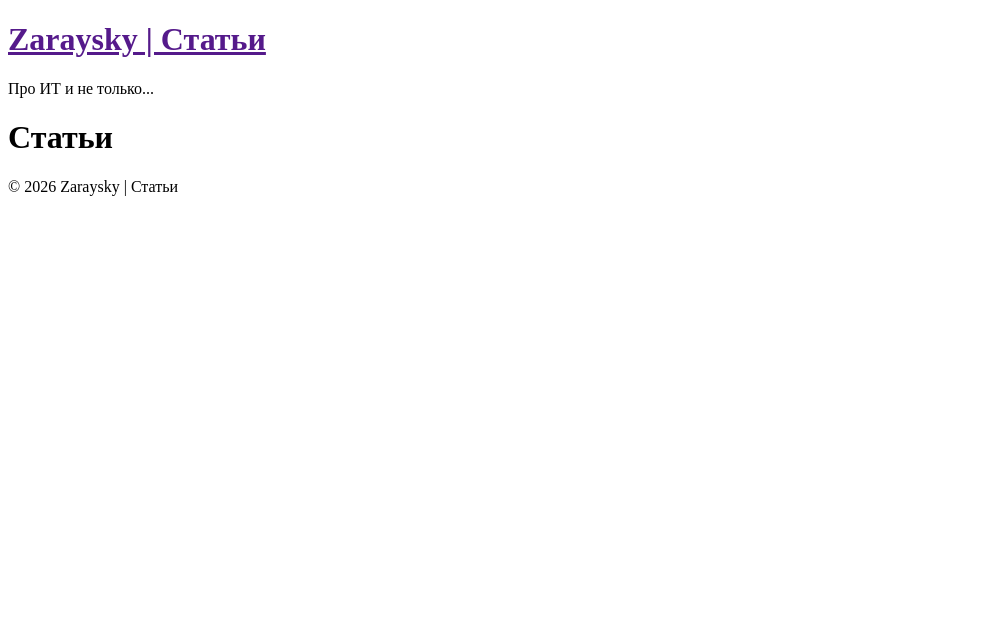
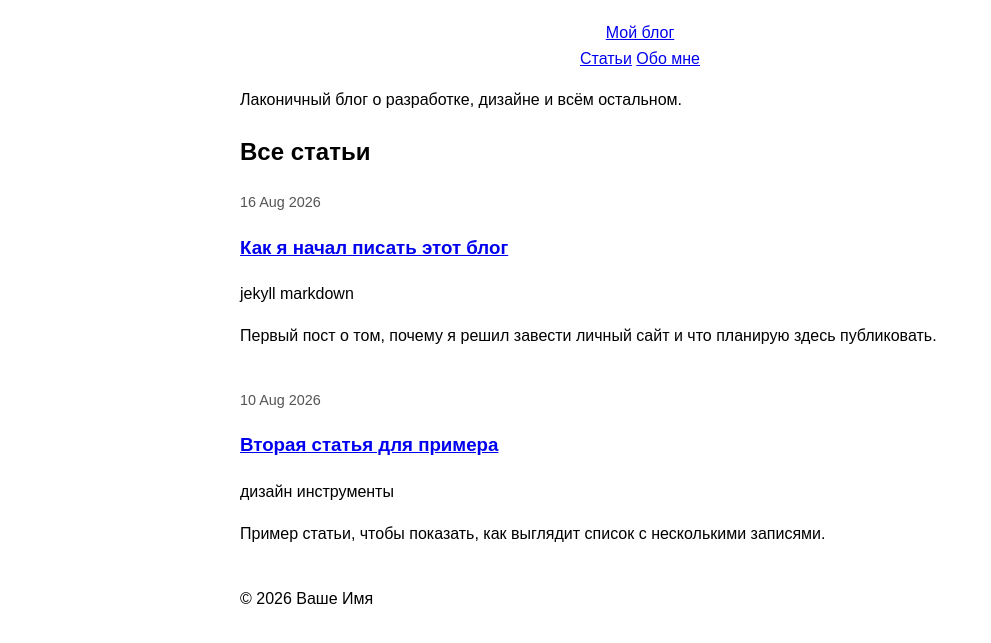
Before and after one commit to zaraysky/zaraysky.github.io, a Jekyll site: the page built from index.md, in a window 1280 px wide. Shown: the top 643 px of the page, without its empty margins (0-991 px from the left). Built offline with Jekyll 4.4.1, drawn with Linux system fonts in a browser that asks for light colours.

Commit message:
16-08-2026 22:43:45

````diff
--- a/_config.yml
+++ b/_config.yml
@@ -1,6 +1,24 @@
-title: "Zaraysky | Статьи"
-description: "Про ИТ и не только..."
-baseurl: "" # если это имя.github.io
-url: "https://zaraysky.github.io"
+title: "Мой блог"
+description: >-
+  Лаконичный блог о разработке, дизайне и всём остальном.
+baseurl: ""
+url: "https://username.github.io"
+author: "Ваше Имя"
+
 markdown: kramdown
-permalink: /:title/
+highlighter: rouge
+
+plugins:
+  - jekyll-feed
+
+collections:
+  posts:
+    output: true
+    permalink: /:year/:month/:day/:title/
+
+defaults:
+  - scope:
+      path: ""
+      type: "posts"
+    values:
+      layout: "post"
--- a/_includes/footer.html
+++ /dev/null
@@ -1,3 +0,0 @@
-<footer>
-  <p>© {{ "now" | date: "%Y" }} {{ site.title }}</p>
-</footer>
--- a/_includes/header.html
+++ /dev/null
@@ -1,4 +0,0 @@
-<header>
-  <h1><a href="{{ site.baseurl | relative_url }}">{{ site.title }}</a></h1>
-  <p>{{ site.description }}</p>
-</header>
--- a/_layouts/default.html
+++ b/_layouts/default.html
@@ -1,15 +1,31 @@
 <!DOCTYPE html>
-<html>
+<html lang="ru">
 <head>
   <meta charset="UTF-8">
-  <title>{{ page.title | default: site.title }}</title>
-  <link rel="stylesheet" href="{{ "/assets/styles.css" | relative_url }}">
+  <meta name="viewport" content="width=device-width, initial-scale=1.0">
+  <title>{% if page.title %}{{ page.title }} — {{ site.title }}{% else %}{{ site.title }}{% endif %}</title>
+  <link rel="stylesheet" href="{{ '/assets/css/styles.css' | relative_url }}">
+  <link rel="preconnect" href="https://fonts.googleapis.com">
+  <link rel="preconnect" href="https://fonts.gstatic.com" crossorigin>
+  <link href="https://fonts.googleapis.com/css2?family=Inter:wght@400;500;600&display=swap" rel="stylesheet">
 </head>
 <body>
-  {% include header.html %}
-  <main>
-    {{ content }}
-  </main>
-  {% include footer.html %}
+  <div class="container">
+    <header class="site-header">
+      <a href="{{ '/' | relative_url }}" class="site-title">{{ site.title }}</a>
+      <nav class="site-nav">
+        <a href="{{ '/' | relative_url }}">Статьи</a>
+        <a href="{{ '/about' | relative_url }}">Обо мне</a>
+      </nav>
+    </header>
+
+    <main>
+      {{ content }}
+    </main>
+
+    <footer class="site-footer">
+      <p>© {{ site.time | date: '%Y' }} {{ site.author }}</p>
+    </footer>
+  </div>
 </body>
 </html>
--- /dev/null
+++ b/_posts/2026-08-10-vtoraya-statya.md
@@ -0,0 +1,27 @@
+---
+title: "Вторая статья для примера"
+date: 2026-08-10
+tags: [дизайн, инструменты]
+description: "Пример статьи, чтобы показать, как выглядит список с несколькими записями."
+---
+
+Это вторая статья. Она нужна, чтобы на главной странице было видно, как выглядит список из нескольких записей.
+
+## Markdown работает
+
+Вот список:
+
+1. Пункт первый
+2. Пункт второй
+3. Пункт третий
+
+> Цитата тоже отображается корректно.
+
+И код:
+
+```python
+def hello():
+    print("Hello, world!")
+```
+
+Всё это стандартный Markdown — никаких сюрпризов.
--- /dev/null
+++ b/_posts/2026-08-16-kak-ya-nachal-pisat.md
@@ -0,0 +1,22 @@
+---
+title: "Как я начал писать этот блог"
+date: 2026-08-16
+tags: [jekyll, markdown]
+description: "Первый пост о том, почему я решил завести личный сайт и что планирую здесь публиковать."
+---
+
+Это первая статья в моём новом блоге. Я давно хотел завести личный сайт, где мог бы писать о том, что изучаю, и делиться находками.
+
+## Почему Jekyll
+
+Jekyll — генератор статических сайтов, который нативно поддерживается GitHub Pages. Это значит, что мне не нужен отдельный сервер: достаточно закоммитить Markdown-файл, и сайт обновится автоматически.
+
+## Что дальше
+
+Планирую писать о:
+
+- разработке и инструментах
+- дизайне интерфейсов
+- книгах и статьях, которые прочитал
+
+Следите за обновлениями.
--- a/index.html
+++ /dev/null
@@ -1,20 +0,0 @@
----
-layout: default
-title: Главная
----
-
-<h1>Статьи</h1>
-
-<ul>
-  {% for post in site.posts %}
-    <li>
-      <a href="{{ post.url | relative_url }}">{{ post.title }}</a>
-      <span>{{ post.date | date: "%B %d, %Y" }}</span>
-      <ul>
-        {% for tag in post.tags %}
-          <li>#{tag}</li>
-        {% endfor %}
-      </ul>
-    </li>
-  {% endfor %}
-</ul>
--- /dev/null
+++ b/index.md
@@ -0,0 +1,33 @@
+---
+layout: default
+title: ""
+---
+
+<div class="intro">
+  <p>{{ site.description }}</p>
+</div>
+
+<section class="posts-list">
+  <h2 class="section-title">Все статьи</h2>
+
+  {% for post in site.posts %}
+    <article class="post-preview">
+      <div class="post-preview-meta">
+        <time datetime="{{ post.date | date_to_xmlschema }}">{{ post.date | date: '%d %b %Y' }}</time>
+      </div>
+      <h3 class="post-preview-title">
+        <a href="{{ post.url | relative_url }}">{{ post.title }}</a>
+      </h3>
+      {% if post.tags.size > 0 %}
+        <div class="post-preview-tags">
+          {% for tag in post.tags %}
+            <span class="tag">{{ tag }}</span>
+          {% endfor %}
+        </div>
+      {% endif %}
+      {% if post.description %}
+        <p class="post-preview-description">{{ post.description }}</p>
+      {% endif %}
+    </article>
+  {% endfor %}
+</section>
````
Also changed, not shown: Gemfile (+6 -4 lines), _layouts/post.html (+22 -9 lines), _posts/test.md (deleted, +0 -8 lines), _sass/main.scss (added, +314 -0 lines), about.md (added, +10 -0 lines), Gemfile.lock, README.md (added), 2 other files.
